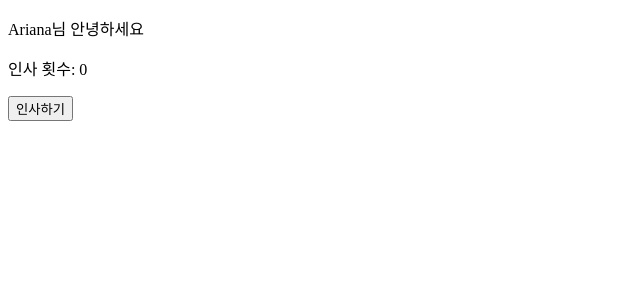
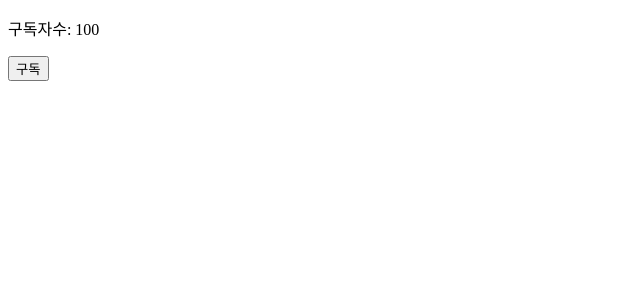
Before and after one commit to duyankim/react_learning, a React (Create React App) app: page / in a window 1280 px wide. Shown: the top 300 px of the page, without its empty margins (0-640 px from the left). Built offline with nearby package versions, Linux system fonts and the light colour scheme.

Commit message:
redux 사용하기

```diff
--- a/src/App.js
+++ b/src/App.js
@@ -1,19 +1,15 @@
-import Profile from "./Profile";
-import React, { useState } from "react";
-
-export const UserContext = React.createContext({ username: "", helloCount: 0 });
-export const SetUserContext = React.createContext(() => {});
+import React from "react";
+import { Provider } from "react-redux";
+import store from "./redux/store";
+import Subscribers from "./components/Subscribers";
 
 function App() {
-  const [user, setUser] = useState({ username: "Ariana", helloCount: 0 });
   return (
-    <div>
-      <SetUserContext.Provider value={setUser}>
-        <UserContext.Provider value={user}>
-          <Profile />
-        </UserContext.Provider>
-      </SetUserContext.Provider>
-    </div>
+    <Provider store={store}>
+      <div className="App">
+        <Subscribers />
+      </div>
+    </Provider>
   );
 }
 
--- /dev/null
+++ b/src/components/Subscribers.js
@@ -0,0 +1,23 @@
+import { connect } from "react-redux";
+import { addSubscriber } from "../redux/subscribers/actions";
+
+const Subscribers = ({ count, addSubscriber }) => {
+  return (
+    <div className="items">
+      <p>구독자수: {count} </p>
+      <button onClick={() => addSubscriber()}>구독</button>
+    </div>
+  );
+};
+
+const mapStateToProps = (state) => {
+  return {
+    count: state.count
+  };
+};
+
+const mapDispatchToProps = {
+  addSubscriber
+};
+
+export default connect(mapStateToProps, mapDispatchToProps)(Subscribers);
--- /dev/null
+++ b/src/redux/store.js
@@ -0,0 +1,6 @@
+import { createStore } from "redux";
+import subscribersReducer from "./subscribers/reducer";
+
+const store = createStore(subscribersReducer);
+
+export default store;
--- /dev/null
+++ b/src/redux/subscribers/actions.js
@@ -0,0 +1,13 @@
+import { ADD_SUBSCRIBER, REMOVE_SUBSCRIBER } from "./type";
+
+export const addSubscriber = () => {
+  return {
+    type: ADD_SUBSCRIBER
+  };
+};
+
+export const removeSubscriber = () => {
+  return {
+    type: REMOVE_SUBSCRIBER
+  };
+};
--- /dev/null
+++ b/src/redux/subscribers/reducer.js
@@ -0,0 +1,24 @@
+import { ADD_SUBSCRIBER, REMOVE_SUBSCRIBER } from "./type";
+
+const initialState = {
+  count: 100
+};
+
+const subscribersReducer = (state = initialState, action) => {
+  switch (action.type) {
+    case ADD_SUBSCRIBER:
+      return {
+        ...state,
+        count: state.count + 1
+      };
+    case REMOVE_SUBSCRIBER:
+      return {
+        ...state,
+        count: state.count - 1
+      };
+    default:
+      return state;
+  }
+};
+
+export default subscribersReducer;
--- /dev/null
+++ b/src/redux/subscribers/type.js
@@ -0,0 +1,2 @@
+export const ADD_SUBSCRIBER = "ADD_SUBSCRIBER";
+export const REMOVE_SUBSCRIBER = "REMOVE_SUBSCRIBER";
```
Also changed, not shown: package.json (+13 -3 lines), src/components/Greeting.js (renamed from src/Greeting.js), src/components/MyComponent.js (renamed from src/MyComponent.js), src/components/Profile.js (renamed from src/Profile.js).
